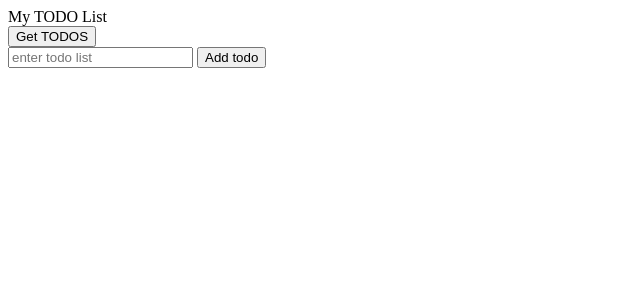
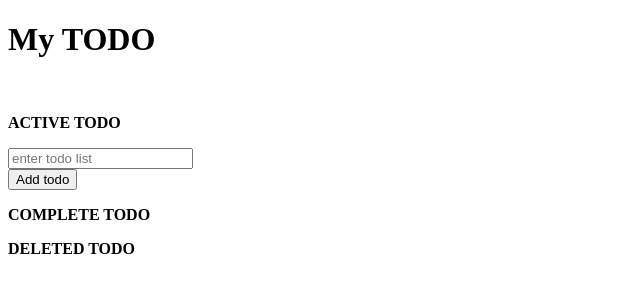
Before and after one commit to rhythm-roshan/Assignment3-todo-app-new, a website: page public/index.html in a window 1280 px wide. Shown: the whole page, without its empty margins (0-640 px from the left). Drawn offline with Linux system fonts and the light colour scheme; no server answers.

Commit message:
Frontend Modified

```diff
--- a/public/index.html
+++ b/public/index.html
@@ -6,19 +6,42 @@
     <link rel = "stylesheet" href="/style.css"/>
 </head>
 <body>
-My TODO List<br>
+<div class = "main-body">
 
-<button value="Get Todos" onclick="getTodosAJAX()" name="Get Todos">Get TODOS</button>
+    <div class = "heading">
+        <h1>  My TODO</h1> <br>
+    </div>
 
-<div id ="todo_list_div_active"></div>
+<div class="active-todo">
+    <p><b>ACTIVE TODO</b></p>
+    <div id ="todo_list_div_active">
+    </div>
+</div>
 
-<input type="text" placeholder="enter todo list" id="new_todo_input">
+<div class="new-todo">
+    <div class ="submit-todo">
+<input type="text" placeholder="enter todo list" id="new_todo_input"><br>
+    </div>
+    <div class ="submit-button-todo">
+<input type="button" value="Add todo" onclick="addTodoAJAX()"/><br>
+</div>
 
-<input type="button" value="Add todo" onclick="addTodoAJAX()"/>
 
-<div id = "todo_list_div_complete"></div>
+    <div class="complete-todo">
+        <p><b>COMPLETE TODO</b></p>
+        <div id ="todo_list_div_complete">
+        </div>
+    </div>
 
-<div id ="todo_list_div_delete"></div>
+    <div class="delete-todo">
+        <p><b>DELETED TODO</b></p>
+        <div id ="todo_list_div_delete">
+        </div>
+    </div>
+
+
+</div>
+
 
 <script src = "/script.js" type="text/javascript"></script>
 
```
